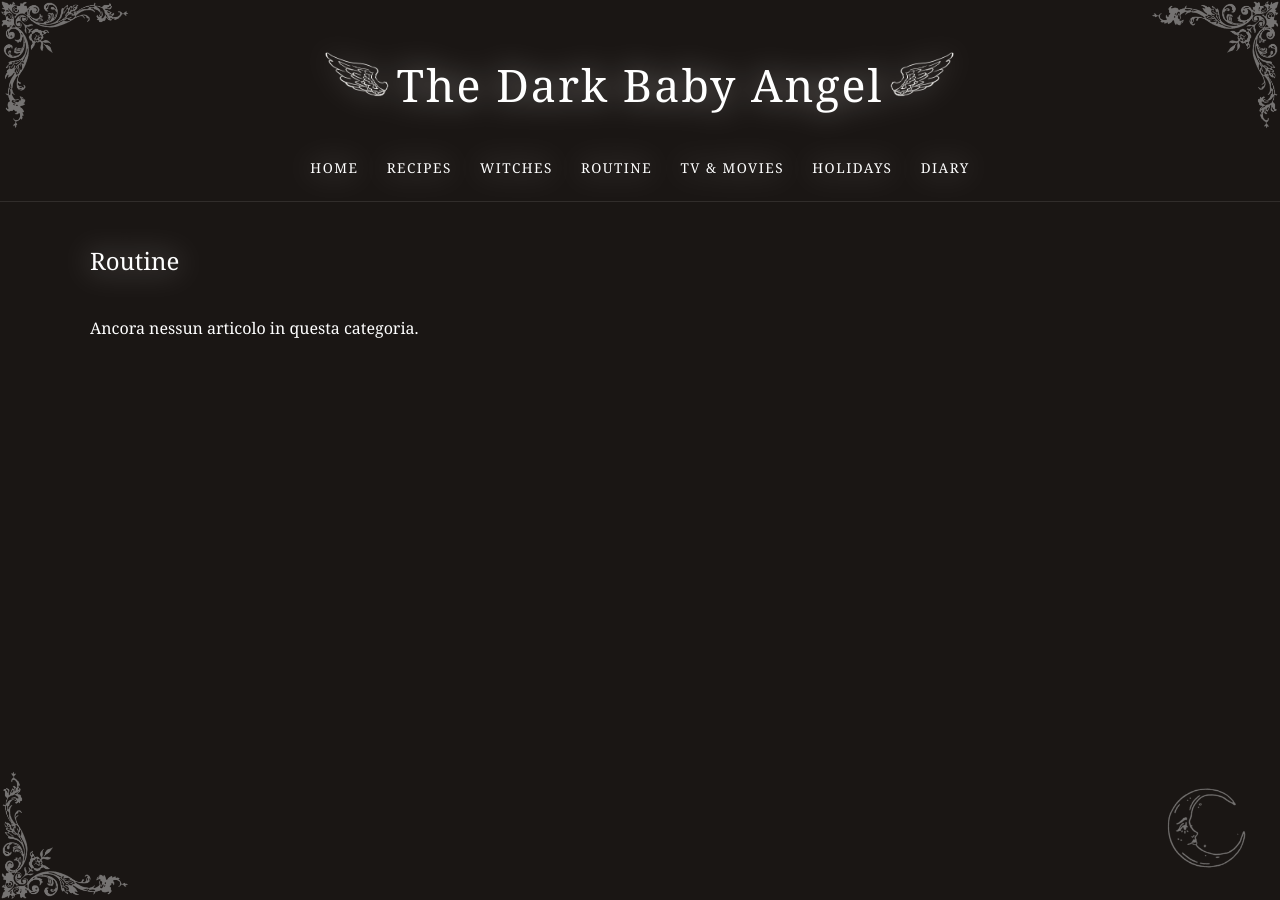
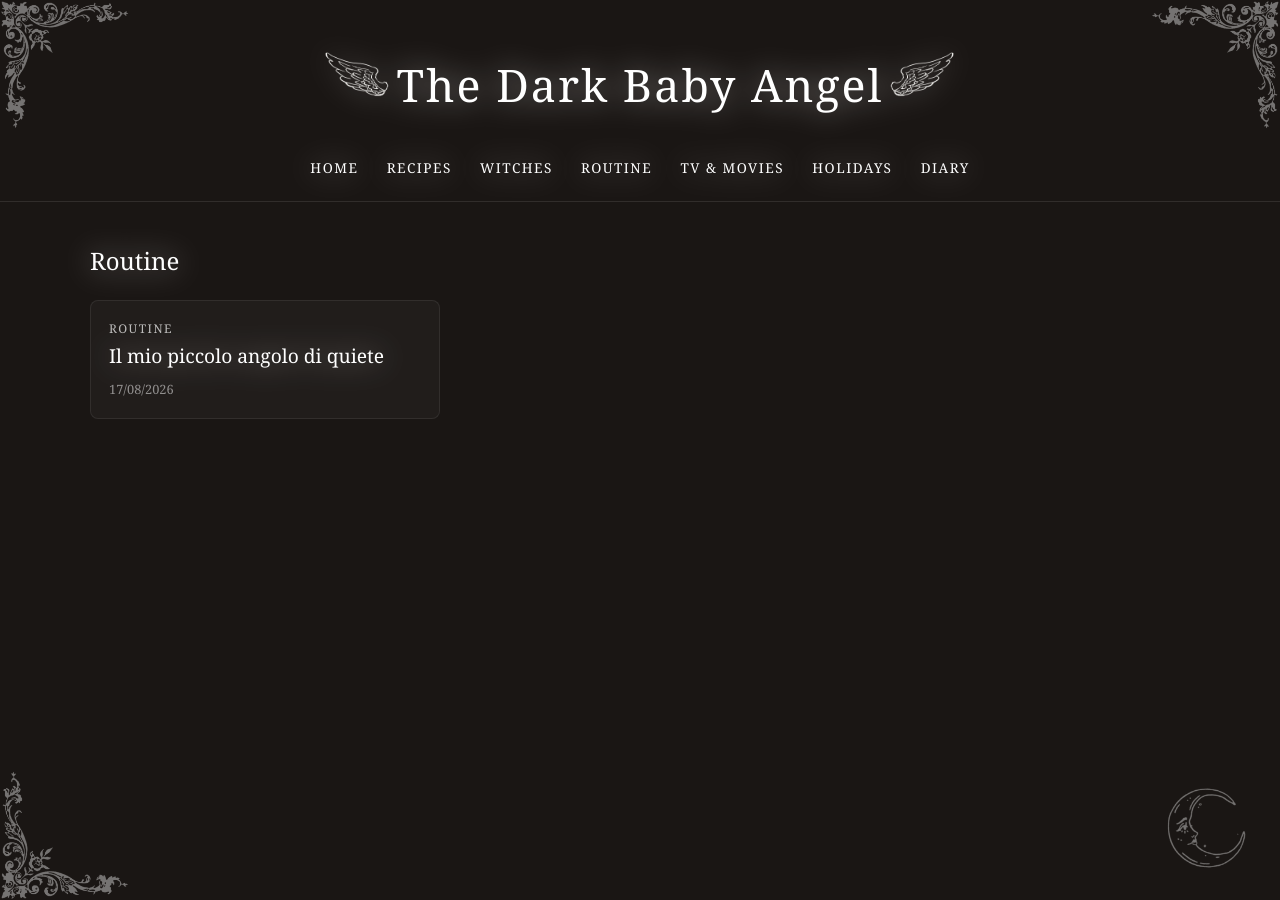
Before and after one commit to hktwjax/thedarkbabyangel, a Jekyll site: the page built from routine.html, in a window 1280 px wide. Built offline with Jekyll 4.4.1, drawn with Linux system fonts in a browser that asks for light colours.

Commit message:
Update routine.html

```diff
--- a/routine.html
+++ b/routine.html
@@ -11,7 +11,17 @@ permalink: /routine/
 </section>
 
 <div class="posts-grid">
-  {% for post in site.categories.routine %}
+  {% assign found_posts = site.categories.routine | default: site.categories.Routine %}
+  {% if found_posts == blank %}
+    {% assign found_posts = "" | split: "" %}
+    {% for p in site.posts %}
+      {% if p.category == "routine" or p.categories contains "routine" %}
+        {% assign found_posts = found_posts | push: p %}
+      {% endif %}
+    {% endfor %}
+  {% endif %}
+
+  {% for post in found_posts %}
     <article class="post-card">
       <div class="post-card-content">
         <span class="post-card-category">Routine</span>
```
